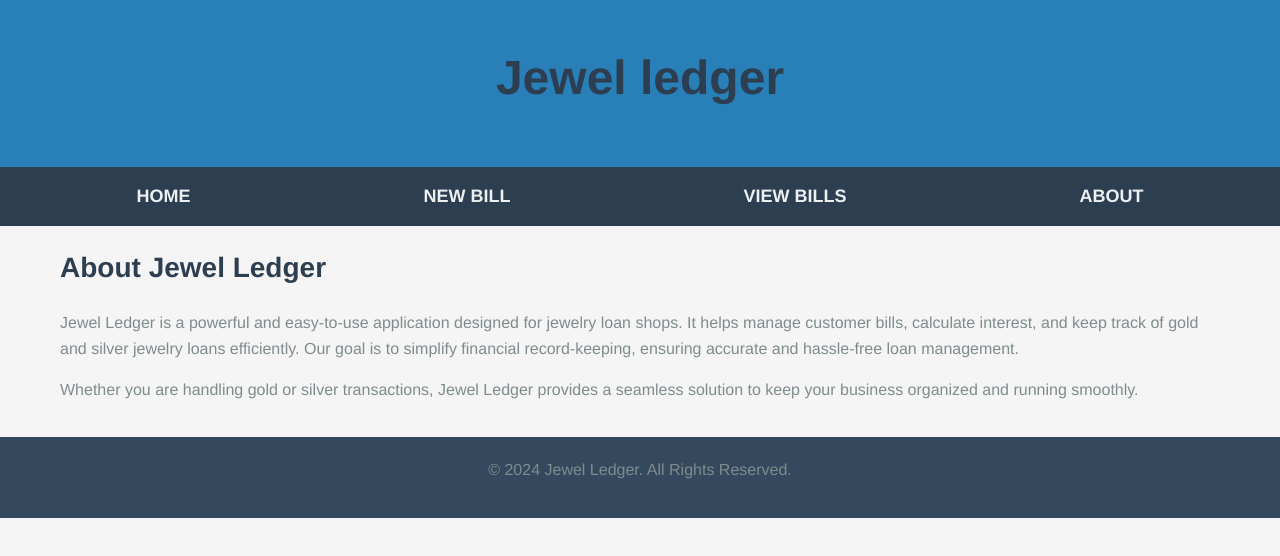
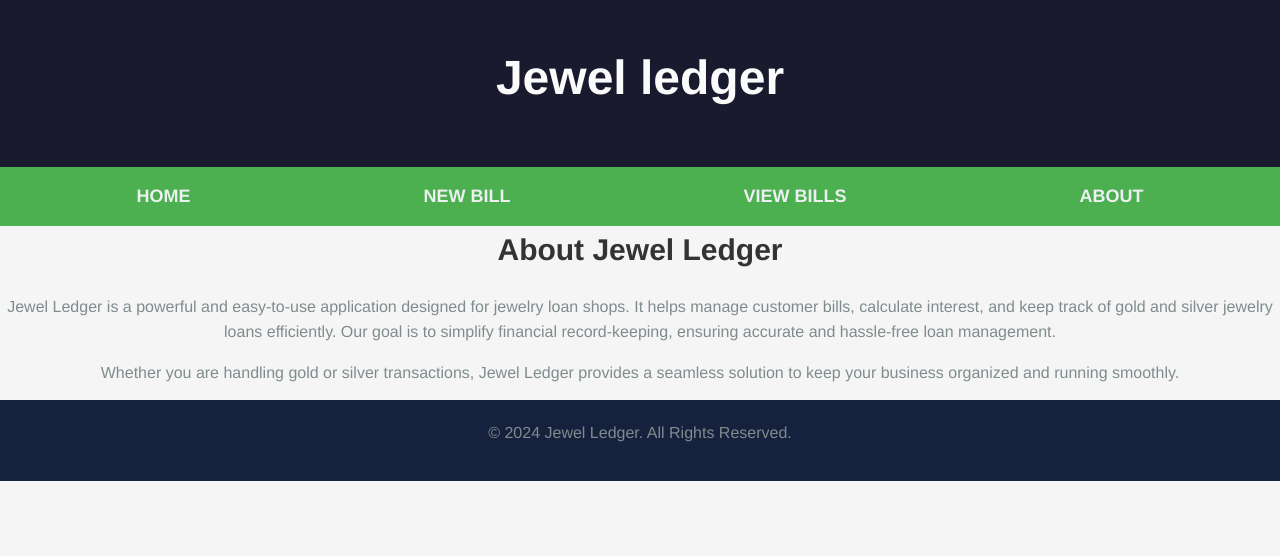
Before and after one commit to yashoriginal/shop_localjson, a React (Create React App) app: page /about in a window 1280 px wide. Shown: the top 556 px of the page. Built offline with nearby package versions, Linux system fonts and the light colour scheme; data requests are answered from the project's data file.

Commit message:
Added bg color

```diff
--- a/src/About.js
+++ b/src/About.js
@@ -1,17 +1,15 @@
 const About = () => {
   return (
-    <div className="container mx-auto p-6 text-gray-800">
-      <h2 className="text-3xl font-bold text-center mb-4">
-        About Jewel Ledger
-      </h2>
-      <p className="text-lg text-center">
+    <div className="about">
+      <h2>About Jewel Ledger</h2>
+      <p>
         Jewel Ledger is a powerful and easy-to-use application designed for
         jewelry loan shops. It helps manage customer bills, calculate interest,
         and keep track of gold and silver jewelry loans efficiently. Our goal is
         to simplify financial record-keeping, ensuring accurate and hassle-free
         loan management.
       </p>
-      <p className="text-lg text-center mt-4">
+      <p>
         Whether you are handling gold or silver transactions, Jewel Ledger
         provides a seamless solution to keep your business organized and running
         smoothly.
--- a/src/index.css
+++ b/src/index.css
@@ -7,15 +7,14 @@
   box-sizing: border-box;
 }
 
-html, body {
+html,
+body {
   height: 100%;
-  font-family: 'Helvetica Neue', Arial, sans-serif;
+  font-family: "Helvetica Neue", Arial, sans-serif;
   line-height: 1.6;
   background-color: #f5f5f5;
-  color: #333;
+  color: #ffffff;
 }
-
-
 
 a {
   text-decoration: none;
@@ -36,16 +35,16 @@ img {
 
 /* CSS Variables (Theme and Colors) */
 :root {
-  --primary-color: #3498db;
-  --secondary-color: #2c3e50;
-  --highlight-color: #e74c3c;
-  --background-color: #ecf0f1;
-  --text-color: #2c3e50;
-  --link-hover-color: #2980b9;
-  --card-bg-color: #ffffff;
-  --footer-bg-color: #34495e;
-  --nav-bg-color: #2c3e50;
-  --header-bg-color: #2980b9;
+  --primary-color: #1a1a2e; /* Deep navy */
+  --secondary-color: #16213e; /* Rich midnight blue */
+  --highlight-color: #e8c547; /* Royal gold */
+  --background-color: #faf3e0; /* Soft cream */
+  --text-color: #fbfbfb; /* Graphite black */
+  --link-hover-color: #d4af37; /* Elegant gold */
+  --card-bg-color: #ffffff; /* Clean white */
+  --footer-bg-color: #16213e; /* Midnight blue */
+  --nav-bg-color: #4caf50; /* Deep gold */
+  --header-bg-color: #1a1a2e; /* Deep navy */
   --transition-speed: 0.3s;
 }
 
@@ -110,7 +109,12 @@ img {
 }
 
 /* Typography */
-h1, h2, h3, h4, h5, h6 {
+h1,
+h2,
+h3,
+h4,
+h5,
+h6 {
   font-weight: 700;
   color: var(--text-color);
   margin-bottom: 20px;
@@ -128,7 +132,9 @@ h3 {
   font-size: 24px;
 }
 
-h4, h5, h6 {
+h4,
+h5,
+h6 {
   font-size: 20px;
 }
 
@@ -145,7 +151,6 @@ a {
 
 a:hover {
   color: var(--link-hover-color);
-
 }
 
 /* Header Styles */
@@ -214,7 +219,6 @@ a:hover {
 }
 
 .container p {
-
   font-size: 16px;
   color: #7f8c8d;
 }
@@ -243,9 +247,6 @@ a:hover {
   color: #7f8c8d;
 }
 
-
-
-
 /* Footer Styles */
 .footer {
   background-color: var(--footer-bg-color);
@@ -253,6 +254,10 @@ a:hover {
   text-align: center;
   padding: 20px;
   font-size: 14px;
+}
+
+.about {
+  text-align: center;
 }
 
 /* Responsive Styles */
@@ -297,8 +302,6 @@ a:hover {
     padding: 10px;
     margin: 15px 0;
   }
-
-
 }
 
 /* Advanced Animation */
@@ -331,7 +334,6 @@ a:hover {
 .fade-in-up {
   animation: fadeInUp 1s ease-out forwards;
 }
-
 
 /* Container for the form */
 .form-container {
@@ -383,7 +385,7 @@ h2 {
 
 /* Focus effect on input */
 .form-group input:focus {
-  border-color: #4CAF50;
+  border-color: #4caf50;
   outline: none;
 }
 
@@ -391,7 +393,7 @@ h2 {
 .submit-btn {
   padding: 10px;
   margin-left: 2px;
-  background-color: #4CAF50;
+  background-color: #4caf50;
   color: white;
   font-size: 16px;
   border: none;
@@ -399,8 +401,6 @@ h2 {
   cursor: pointer;
   transition: background-color 0.3s ease;
 }
-
-
 
 .submit-btn:hover {
   background-color: var(--link-hover-color);
```
